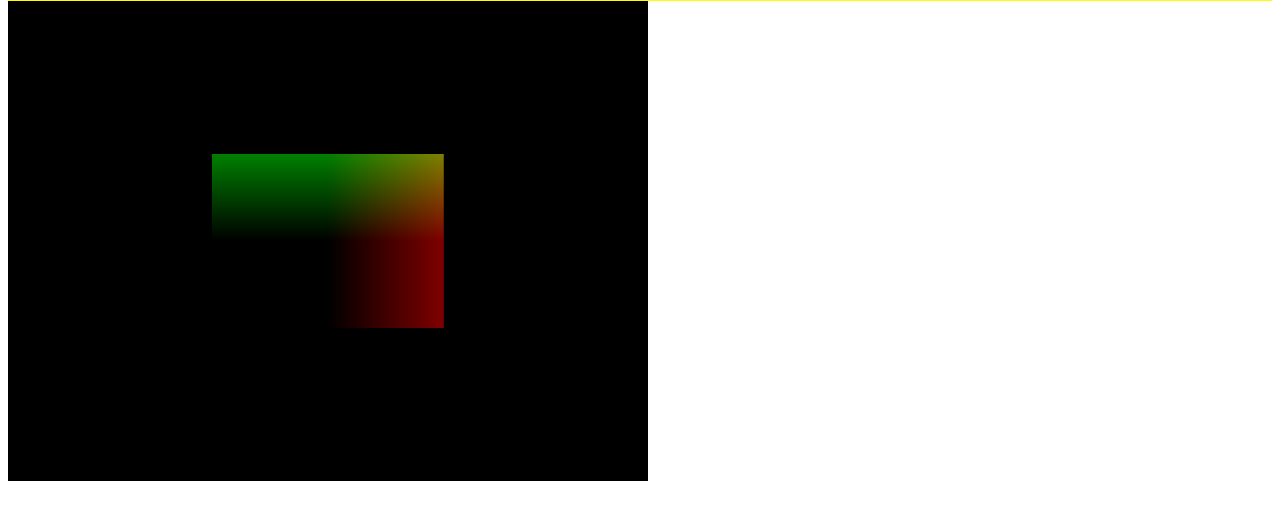
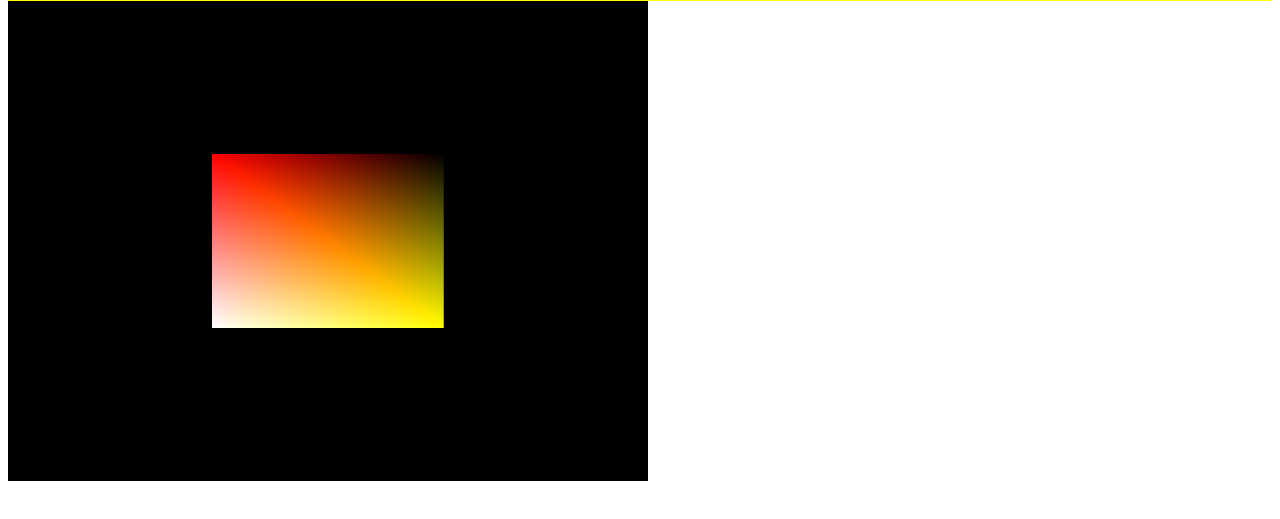
Before and after one commit to geronimo-lisboa/NodeJS_HelloWorld, a website: page public/index.html in a window 1280 px wide. Shown: the part 209-728 px from the top of the page. Drawn offline with Linux system fonts and the light colour scheme.

Commit message:
Pus as cores e ainda não consegui reproduzir o bug do meu programa original.

```diff
--- a/public/index.html
+++ b/public/index.html
@@ -45,7 +45,17 @@
             -.5, -.5, 0.0
         ];
         gl.bufferData(gl.ARRAY_BUFFER, new Float32Array(verts), gl.STATIC_DRAW);
-        var square = { buffer: vertexBuffer, vertSize: 3, nVerts: 4, primtype: gl.TRIANGLE_STRIP };
+
+        colorBuffer = gl.createBuffer();
+        var colors = [
+            0.0, 0.0, 0.0, 1.0,
+            1.0, 0.0, 0.0, 1.0,
+            1.0, 1.0, 0.0, 1.0,
+            1.0, 1.0, 1.0, 1.0,
+        ];
+        gl.bindBuffer(gl.ARRAY_BUFFER, colorBuffer);
+        gl.bufferData(gl.ARRAY_BUFFER, new Float32Array(colors), gl.STATIC_DRAW);
+        var square = { buffer: vertexBuffer, cBuffer:colorBuffer, vertSize: 3, nVerts: 4, primtype: gl.TRIANGLE_STRIP };
         return square;
     }
     function createShader(gl, str, type) {
@@ -69,13 +79,12 @@
     var vertexShaderSource =
             " precision highp float;\n" +
             "    attribute vec3 vertexPos;\n" +
+            "    attribute vec4 vertexColor;\n"+
             "    uniform mat4 modelViewMatrix;\n" +
             "    uniform mat4 projectionMatrix;\n" +
             "    varying vec4 vColor;\n"+
             "    void main(void) {\n" +
-            "		// Return the transformed and projected vertex value\n" +
-            "       gl_Position = vec4(vertexPos, 1.0);\n" +
-            "       vColor = vec4(vertexPos, 1.0);\n"+
+            "        vColor = vertexColor;\n"+
             "        gl_Position = projectionMatrix * modelViewMatrix * \n" +
             "            vec4(vertexPos, 1.0);\n" +
             "    }\n";
@@ -86,7 +95,7 @@
             "    // Return the pixel color: always output white\n" +
             "    gl_FragColor = vColor;\n" +
             "}\n";
-    var shaderProgram, shaderVertexPositionAttribute, shaderProjectionMatrixUniform, shaderModelViewMatrixUniform;
+    var shaderProgram, shaderVertexPositionAttribute, shaderVertexColorAttribute, shaderProjectionMatrixUniform, shaderModelViewMatrixUniform;
     function initShader(gl) {
         // load and compile the fragment and vertex shader
         //var fragmentShader = getShader(gl, "fragmentShader");
@@ -101,6 +110,8 @@
         // get pointers to the shader params
         shaderVertexPositionAttribute = gl.getAttribLocation(shaderProgram, "vertexPos");
         gl.enableVertexAttribArray(shaderVertexPositionAttribute);
+        shaderVertexColorAttribute = gl.getAttribLocation(shaderProgram, "vertexColor");
+        gl.enableVertexAttribArray(shaderVertexColorAttribute);
 
         shaderProjectionMatrixUniform = gl.getUniformLocation(shaderProgram, "projectionMatrix");
         shaderModelViewMatrixUniform = gl.getUniformLocation(shaderProgram, "modelViewMatrix");
@@ -119,6 +130,10 @@
         gl.useProgram(shaderProgram);
         // connect up the shader parameters: vertex position and projection/model matrices
         gl.vertexAttribPointer(shaderVertexPositionAttribute, obj.vertSize, gl.FLOAT, false, 0, 0);
+
+        gl.bindBuffer(gl.ARRAY_BUFFER, obj.cBuffer);
+        gl.vertexAttribPointer(shaderVertexColorAttribute, 4, gl.FLOAT, false, 0, 0);
+
         gl.uniformMatrix4fv(shaderProjectionMatrixUniform, false, projectionMatrix);
         gl.uniformMatrix4fv(shaderModelViewMatrixUniform, false, modelViewMatrix);
         // draw the object
```
